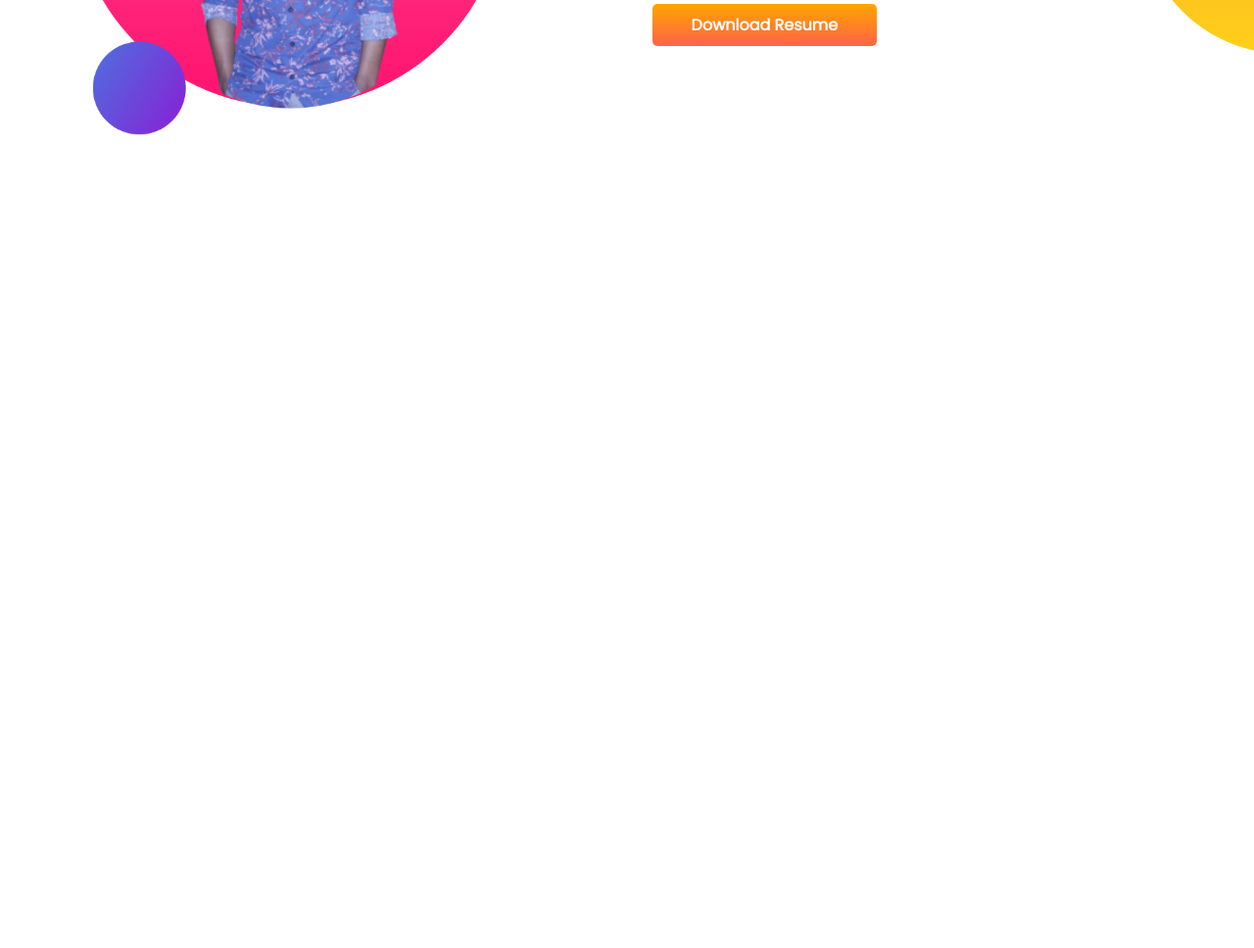
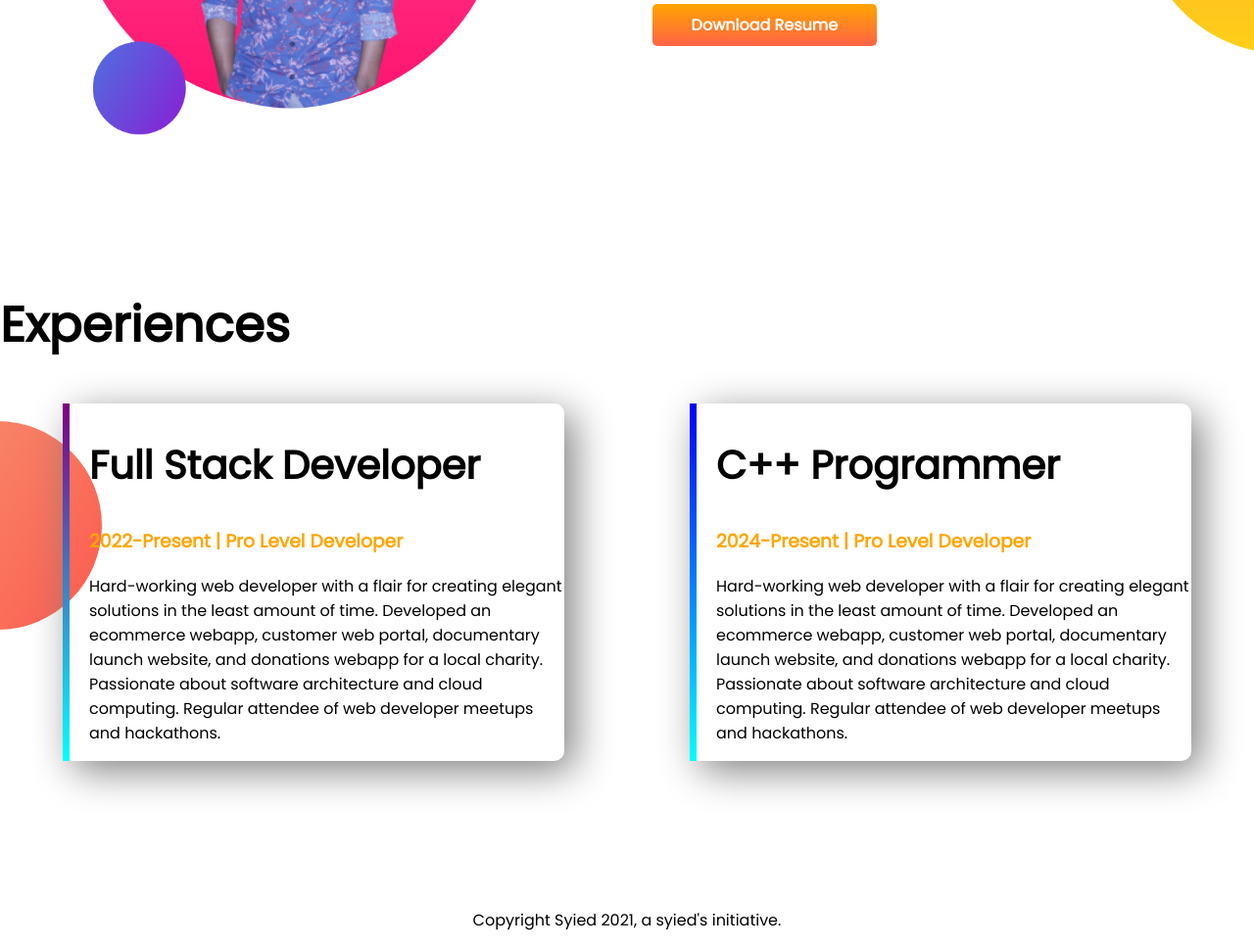
Before and after one commit to mdriyadmr968/developer-portfolio, a plain HTML site: page index.html in a window 1280 px wide. Shown: the part 979-1947 px from the top of the page at 98% size. Before the commit the page ends 1274 px from the top, so only its background shows below. Drawn offline with Linux system fonts and the light colour scheme.

Commit message:
completed portfolio site

```diff
--- a/index.html
+++ b/index.html
@@ -11,7 +11,7 @@
     <link rel="stylesheet" href="style.css">
 </head>
 <body>
-<section class="top-banner">
+<section class="top-banner flexible-container">
     <div class="half-width">
         <h1>Welcome To</h1>
         <h1><span class="orange-color">Syied's</span> Portfolio </h1>
@@ -27,7 +27,7 @@
 
 </section>
 
-<section class="dream-big">
+<section class="dream-big flexible-container">
     <div class="half-width">
         <img src="images/riyad2.png">
     </div>
@@ -39,6 +39,31 @@
     </div>
 
 </section>
+<section class="experience-area">
+    <h1>Experiences</h1>
+    <div class="flexible-container">
+        <div id="full-stack-experience" class="experience-item">
+            <h2>Full Stack Developer</h2>
+            <h3 class="orange-color">2022-Present | Pro Level Developer</h3>
+            <p>Hard-working web developer with a flair for creating elegant solutions in the least amount of time. Developed an ecommerce webapp, customer web portal, documentary launch website, and donations webapp for a local charity. Passionate about software architecture and cloud computing. Regular attendee of web developer meetups and hackathons.</p>
+
+        </div>
+        <div id="soft-dev-experience"  class="experience-item">
+            <h2>C++ Programmer</h2>
+            <h3 class="orange-color">2024-Present | Pro Level Developer</h3>
+            <p>Hard-working web developer with a flair for creating elegant solutions in the least amount of time. Developed an ecommerce webapp, customer web portal, documentary launch website, and donations webapp for a local charity. Passionate about software architecture and cloud computing. Regular attendee of web developer meetups and hackathons.</p>
+
+        </div>
+
+    </div>
+
+
+</section>
+<footer>
+    <p>Copyright Syied 2021, a syied's initiative.</p>
+
+</footer>
+
 
 </body>
 </html>
--- a/style.css
+++ b/style.css
@@ -5,10 +5,14 @@ body{
 h1{
     font-size: 50px;
 }
+
+h2{
+    font-size: 40px;
+}
 .orange-color{
     color:orange;
 }
-section{
+.flexible-container{
     display: flex;
     margin-bottom: 150px;
 }
@@ -38,3 +42,31 @@ section{
     background-repeat: no-repeat;
     background-position: right;
 }
+.experience-area{
+    background-image: url(images/exp-bg.png);
+    background-repeat: no-repeat;
+    background-position: left;
+}
+.experience-item{
+    box-shadow: 10px 10px 40px gray;
+    width: 40%;
+    margin-left: 5%;
+    margin-right: 5%;
+    padding-left: 20px;
+    border-radius: 10px;
+
+}
+#soft-dev-experience{
+    border-left: 7px solid;
+    border-image: linear-gradient(blue, cyan);
+    border-image-slice: 1;
+}
+#full-stack-experience{
+    border-left: 7px solid;
+    border-image: linear-gradient(purple, cyan);
+    border-image-slice: 1;
+
+}
+footer p{
+    text-align: center;
+}
```
Also changed, not shown: images/jhankar.png (deleted), images/jhankar2.png (deleted), 1 other file.
